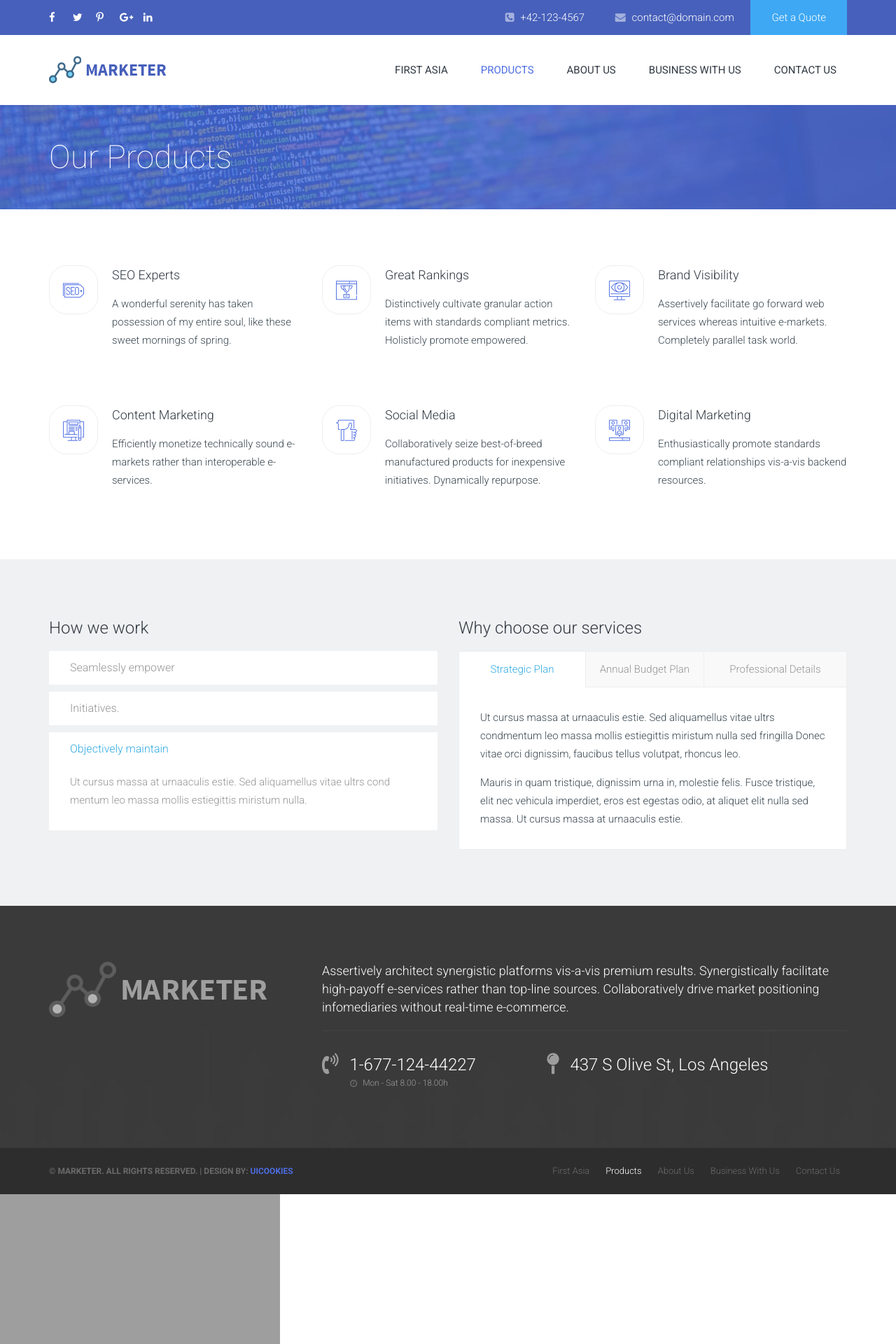
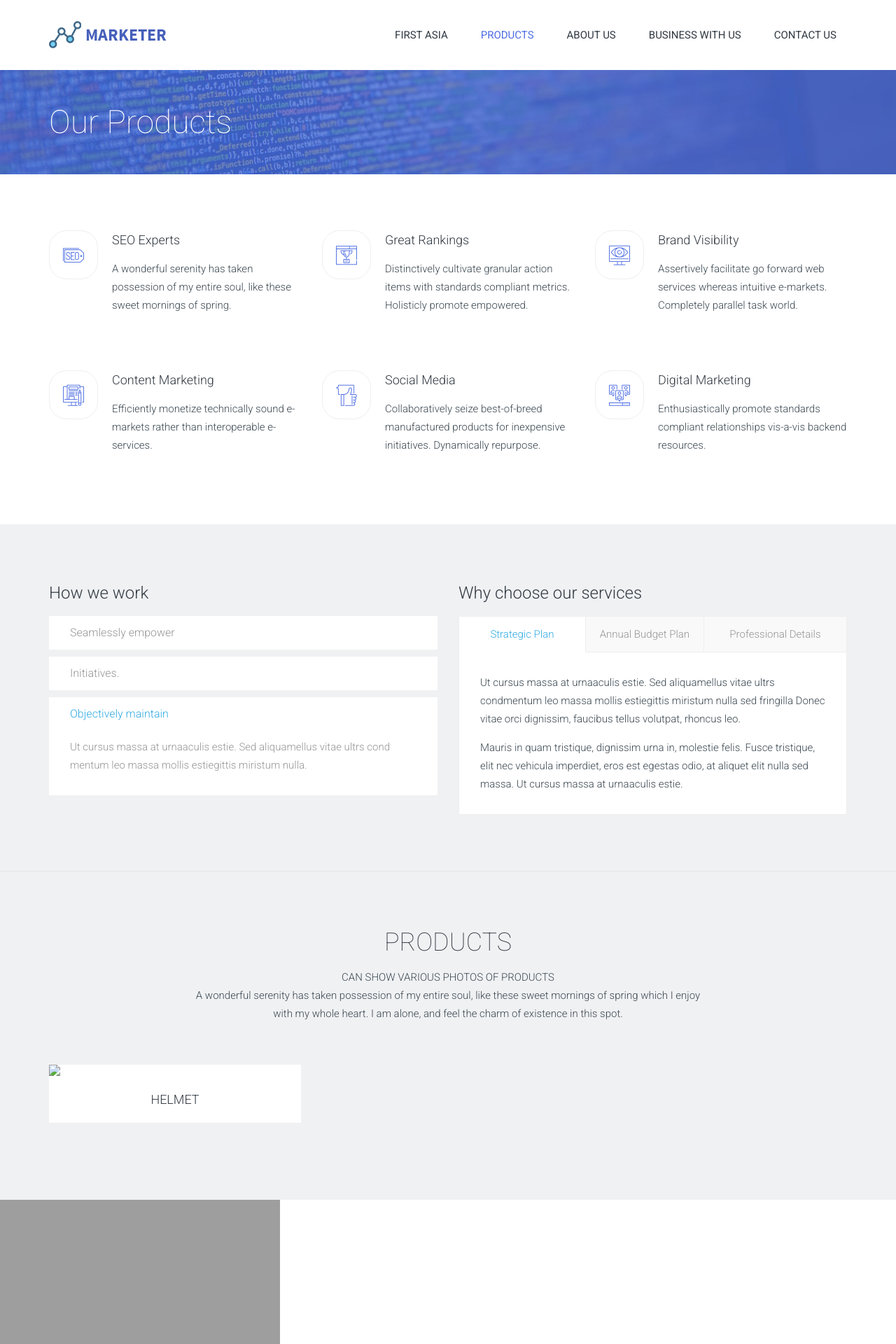
Before and after one commit to seanryanchan/First, a Django app: template actual_site/Pages/templates/Pages/products.html in a window 1280 px wide. Shown: the top 1920 px of the page at 70% size. Run offline with Django 3.2, Linux system fonts and the light colour scheme; the template is opened without the code that fills it: values that come from a table or form of the project are taken from there, others are empty; data comes from the database, SQL or seed files in the repository; some libraries are stand-ins or nearby versions; grey boxes are pictures that could not be loaded.

Commit message:
added cards for products

```diff
--- a/actual_site/Pages/templates/Pages/products.html
+++ b/actual_site/Pages/templates/Pages/products.html
@@ -43,32 +43,6 @@
 <div class="uc-mobile-menu-pusher">
 
 <div class="content-wrapper">
-<div class="header-top visible-md visible-lg">
-    <div class="container">
-        <div class="row">
-            <div class="col-sm-12 col-md-4">
-                <ul class="social-icon">
-                <li><a href="" class="fa fa-facebook" aria-hidden="true"> </a></li>
-                <li><a href="" class="fa fa-twitter" aria-hidden="true"> </a></li>
-                <li><a href="" class="fa fa-pinterest-p" aria-hidden="true"> </a></li>
-                <li><a href="" class="fa fa-google-plus" aria-hidden="true"> </a></li>
-                <li><a href="" class="fa fa-linkedin" aria-hidden="true"> </a></li>
-
-                </ul>
-            </div>
-
-            <div class="col-sm-12 col-md-8">
-                <ul class="top-contact pull-right">
-                    <li class="phone"><i class="fa fa-phone-square" aria-hidden="true"></i> +42-123-4567</li>
-                    <li class="email"><i class="fa fa-envelope" aria-hidden="true"></i>
-                    contact@domain.com
-                    </li>
-                    <li class="get-a-quote"><a href="#" title="">Get a Quote</a></li>
-                </ul>
-            </div>
-        </div>
-    </div>
-</div>
 <!-- .navbar-top -->
 <nav class="navbar m-menu navbar-default">
     <div class="container">
@@ -288,55 +262,71 @@
 </section>
 <!-- .about-text-->
 
-<footer class="footer">
 
-    <!-- Footer Widget Section -->
-    <div class="footer-widget-section">
-        <div class="container">
-            <div class="row">
-                <div class="col-md-4">
-                    <div class="footer-logo">
-                        <a href="#"><img class="img-responsive" src="img/logo-footer.png" alt=""></a>
+<section class="case-studies">
+    <div class="container">
+        <div class="section-title text-center">
+            <h1>PRODUCTS</h1>
+            <p>CAN SHOW VARIOUS PHOTOS OF PRODUCTS<br>
+            A wonderful serenity has taken possession of my entire soul, like these sweet mornings of spring which I enjoy<br>with my whole heart. I am alone, and feel the charm of existence in this spot.</p>
+        </div>
+
+        {% if product_list %}
+            {% for product in product_list %}
+            <!-- <img src="{% url 'getProductPhoto' product.id %}" width="360px"/> -->
+                {% if forloop.counter|divisibleby:3 %}
+                    <div class="row text-center">
+                        <div class="col-sm-4">
+                            <div class="case-studies-content">
+                                <img class="img-responsive" src="{% url 'getProductPhoto' product_list.forloop.counter.id %}"/>
+                                <!-- <img class="img-responsive" src="img/helmet.jpg" alt="case sudies.png"> -->
+                                <h2>HELMET</h2>
+                            </div>
+                        </div>
+                        <!-- <div class="col-sm-4">
+                            <div class="case-studies-content">
+                                <img class="img-responsive" src="{% url 'getProductPhoto' product.id %}"/>
+                                <img class="img-responsive" class="center" src="img/phone.jpg" alt="case sudies.png">
+                                <h2>PHONE</h2>
+                            </div>
+                        </div>
+                        <div class="col-sm-4">
+                            <div class="case-studies-content">
+                                <img class="img-responsive" src="{% url 'getProductPhoto' product.id %}"/>
+                                <img class="img-responsive" src="img/img-case-sudies-3.png" alt="case sudies.png">
+                                <h2>CARS</h2>
+                            </div>
+                        </div> -->
                     </div>
-                </div><!-- /.col-sm-4 -->
+                {% endif %}
+            {% endfor %}
 
-                <div class="col-md-8">
-                    <div class="footer-text">
-                      <p>Assertively architect synergistic platforms vis-a-vis premium results. Synergistically facilitate high-payoff e-services rather than top-line sources. Collaboratively drive market positioning infomediaries without real-time e-commerce.</p>
 
-                      <ul>
-                          <li class="phone"><i class="fa fa-volume-control-phone" aria-hidden="true"></i> 1-677-124-44227
-                          <small><i class="fa fa-clock-o" aria-hidden="true"></i> Mon - Sat 8.00 - 18.00h</small></li>
-                          <li class="address">
-                          <address>
-                            <i class="fa fa-map-pin" aria-hidden="true"></i>
-                            437 S Olive St, Los Angeles
-                          </address>
-                          </li>
-                      </ul>
+        <!-- <div class="row">
+            <div class="col-sm-4">
+                <div class="case-studies-content">
+                    <img class="img-responsive" src="img/img-case-sudies-4.png" alt="case sudies.png">
+                    <h2>CONTACT INFORMATION</h2>
+                </div>
+            </div>
+            <div class="col-sm-4">
+                <div class="case-studies-content">
+                    <img class="img-responsive" src="img/img-case-sudies-5.png" alt="case sudies.png">
+                    <h2>ANOTHER CONTACT</h2>
+                </div>
+            </div>
+            <div class="col-sm-4">
+                <div class="case-studies-content">
+                    <img class="img-responsive" src="img/img-case-sudies-6.png" alt="case sudies.png">
+                    <h2>COMPANY ADDRESS</h2>
+                </div>
+            </div>
+        </div> --><!-- /.row -->
 
-                    </div>
-                </div><!-- /.col-sm-4 -->
-            </div>
-        </div>
-    </div><!-- /.Footer Widget Section -->
-
-    <div class="copyright-section">
-        <div class="container clearfix">
-            <span class="copytext">&copy; MARKETER. All rights reserved. | Design By: <a href="http://uicookies.com">uiCookies</a></span>
-
-            <ul class="list-inline pull-right">
-                <li><a href="#">First Asia</a></li>
-                <li class="active"><a href="#">Products</a></li>
-                <li><a href="#">About Us</a></li>
-                <li><a href="#">Business With Us</a></li>
-                <li><a href="#">Contact Us</a></li>
-            </ul>
-        </div><!-- .container -->
-
-    </div><!-- .copyright-section -->
-</footer>
-<!-- .footer -->
+        {% endif %}
+    </div><!-- /.container -->
+</section>
+<!-- /.client-logo -->
 
 </div>
 <!-- .content-wrapper -->
```
